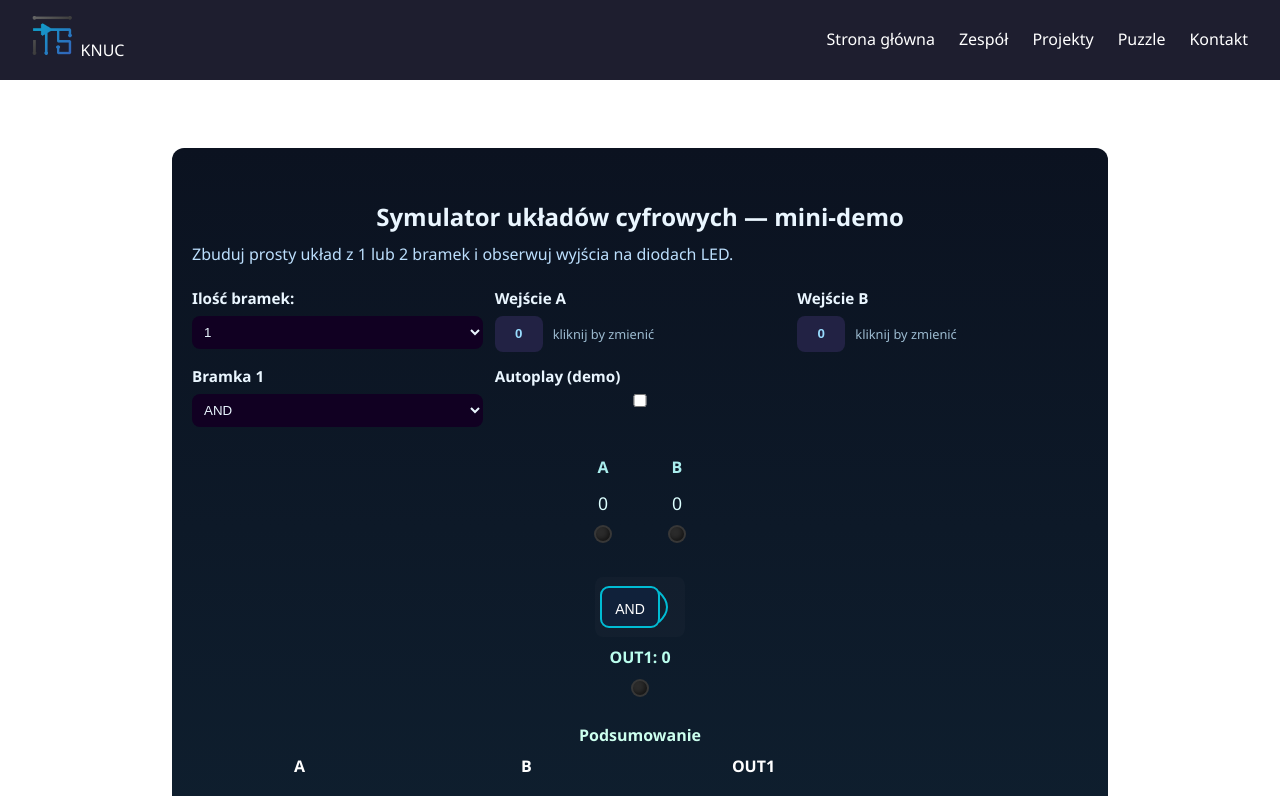
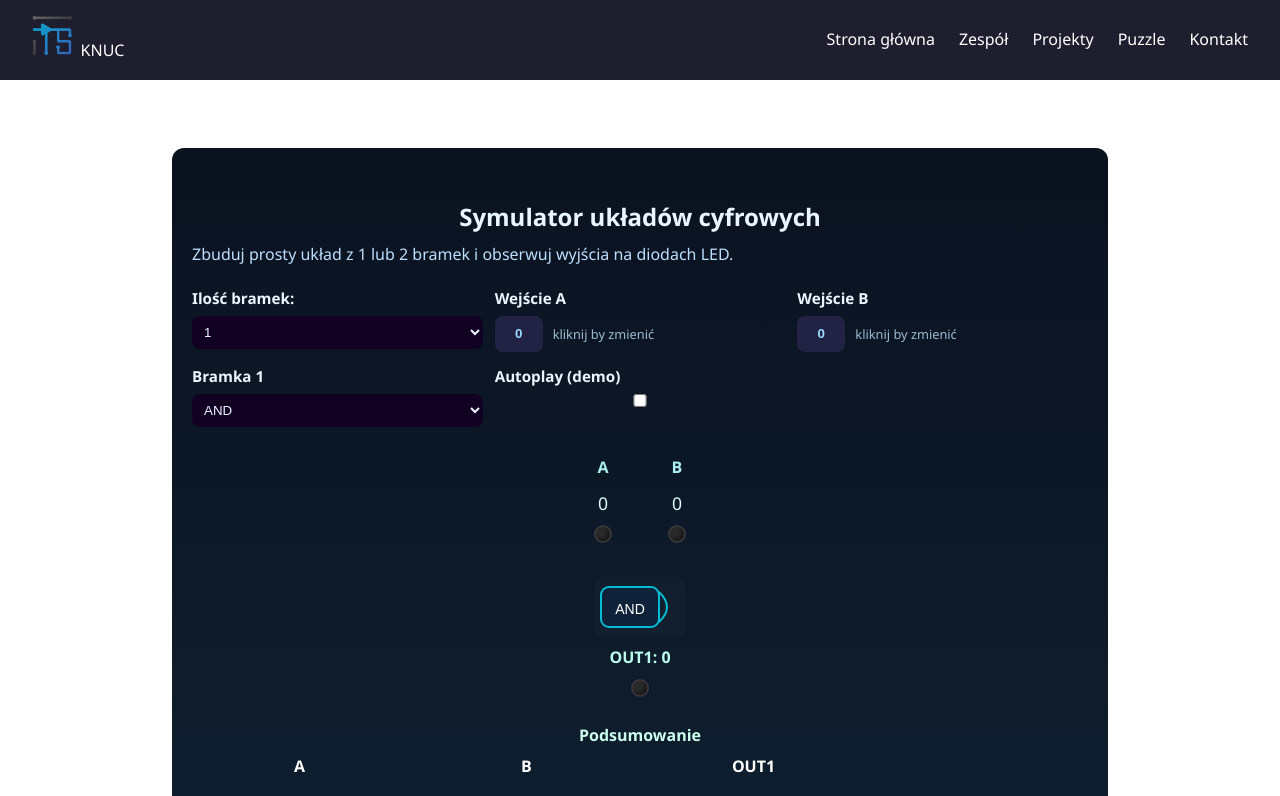
Before and after one commit to Kolo-Naukowe-TriState/Strona-informacyjna-KN-Tristate, a React (Create React App) app: page /kolo-uklady/puzzle in a window 1280 px wide. Shown: the top 796 px of the page. Built offline with nearby package versions, Linux system fonts and the light colour scheme.

Commit message:
poprawiona responsywność, drobne zmiany w nazwach

```diff
--- a/src/components/LogicSimulator/LogicSimulator.jsx
+++ b/src/components/LogicSimulator/LogicSimulator.jsx
@@ -74,7 +74,7 @@ export default function LogicSimulator() {
 
   return (
     <section id="logic-sim" className="logic-section">
-      <h2>Symulator układów cyfrowych — mini-demo</h2>
+      <h2>Symulator układów cyfrowych</h2>
       <p className="muted">Zbuduj prosty układ z 1 lub 2 bramek i obserwuj wyjścia na diodach LED.</p>
 
       <div className="controls">
--- a/src/components/Navbar/Navbar.css
+++ b/src/components/Navbar/Navbar.css
@@ -7,6 +7,7 @@
   padding: 1em 2em;
   position: sticky;
   top: 0;
+  z-index: 1000;
 }
 
 .logo-img {
--- a/src/components/ProjectTimeline/ProjectTimeline.css
+++ b/src/components/ProjectTimeline/ProjectTimeline.css
@@ -63,3 +63,11 @@
   font-size: 0.9rem;
   color: #4a90e2;
 }
+
+@media (max-width: 768px) {
+
+  .timeline-content {
+    font-size: 1rem;
+  }
+
+}
```
Also changed, not shown: 1 other file (tests, documents, lock files or other folders).
